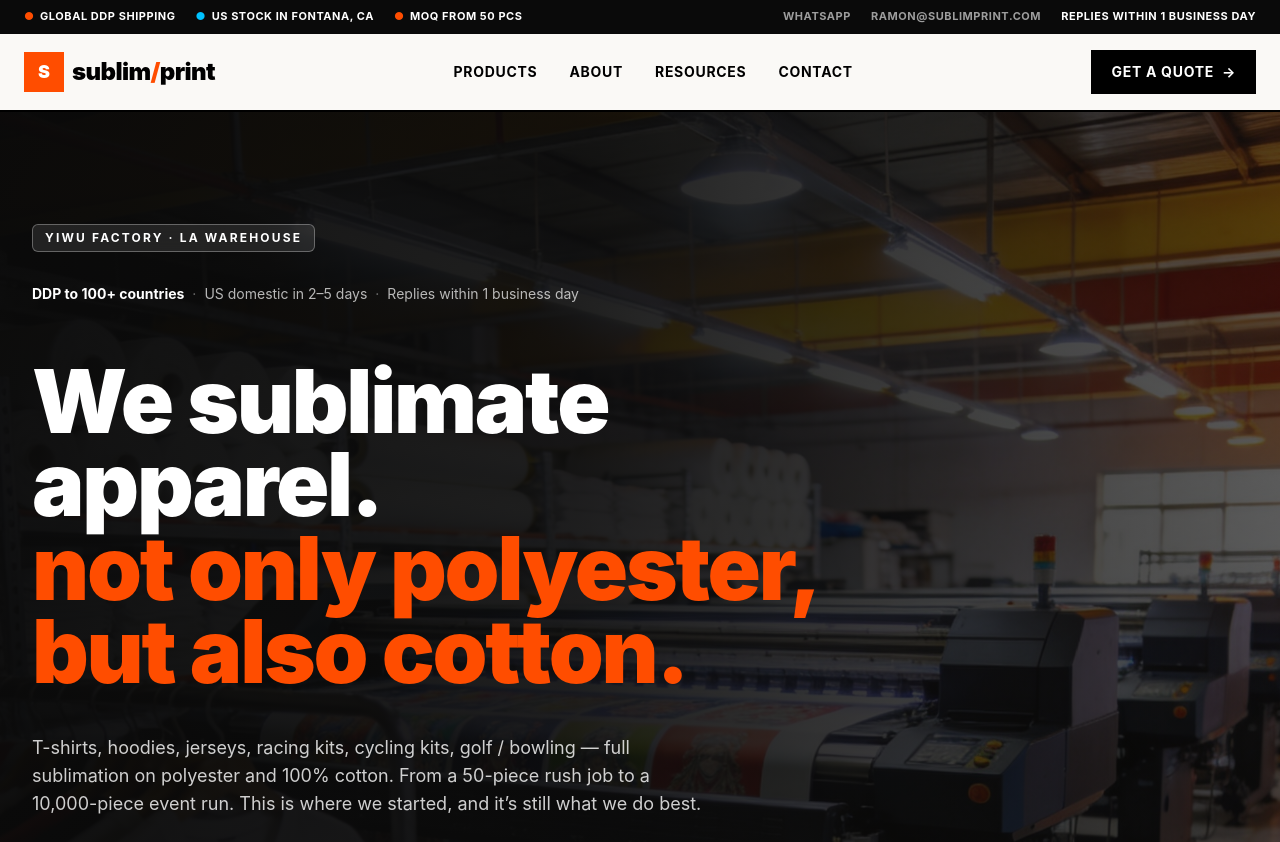
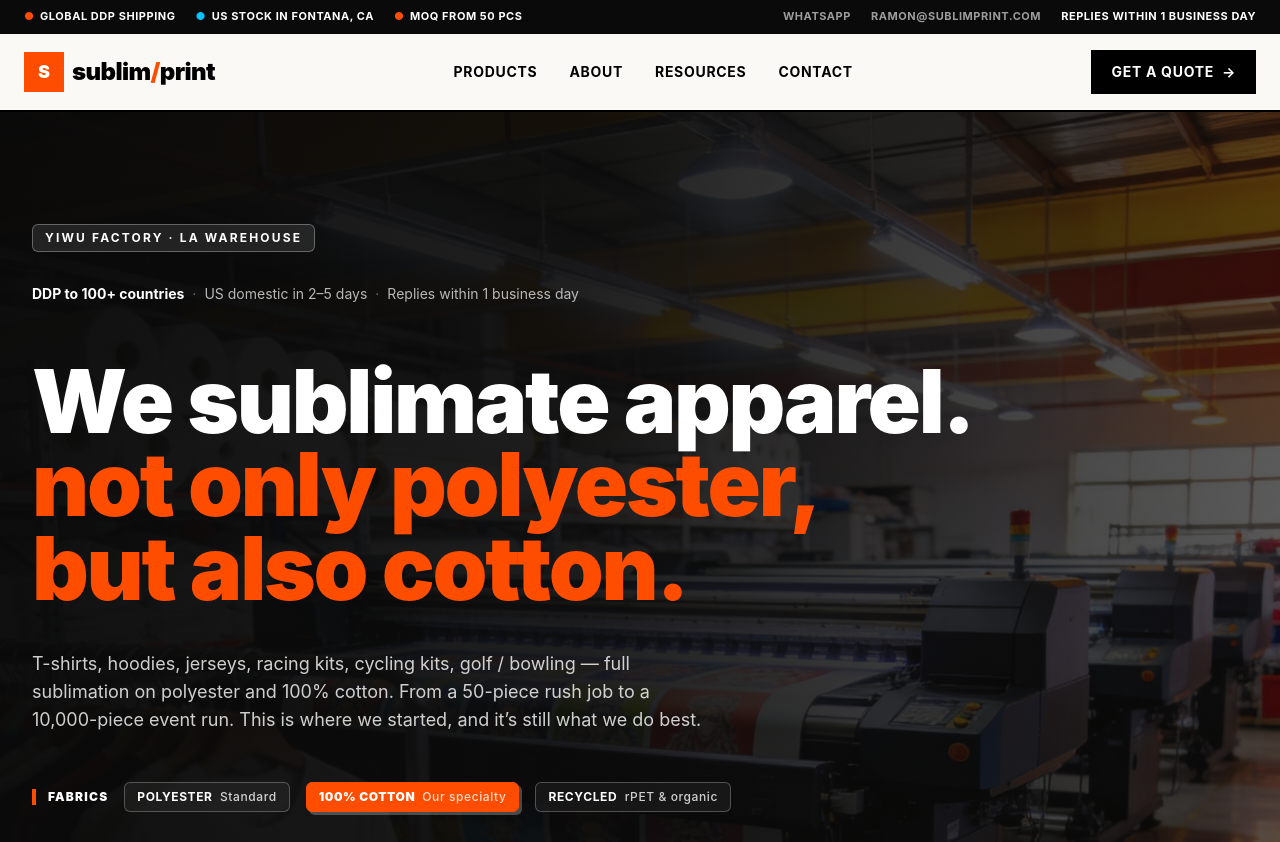
Before and after one commit to r1071135390-cyber/sublimapparel, a Next.js app: page / in a window 1280 px wide. Shown: the top 842 px of the page. Built offline with nearby package versions, Linux system fonts and the light colour scheme.

Commit message:
feat: 保存文件变更
Coze-Commit-Type: user
Coze-User-ID: 1254955844122064
Coze-Conversation-ID: 11527849

```diff
--- a/src/components/hero.tsx
+++ b/src/components/hero.tsx
@@ -79,7 +79,7 @@ export function Hero() {
 
         {/* Headline — 3 lines, flat / full width */}
         <h1 className="mb-8 max-w-4xl text-5xl font-black leading-[0.95] tracking-tight md:mb-10 md:text-7xl lg:text-[88px]">
-          <span className="block text-white">We sublimate apparel.</span>
+          <span className="block whitespace-nowrap text-white">We sublimate apparel.</span>
           <span className="block text-[#ff4d00]">not only polyester,</span>
           <span className="block text-[#ff4d00]">but also cotton.</span>
         </h1>
```
